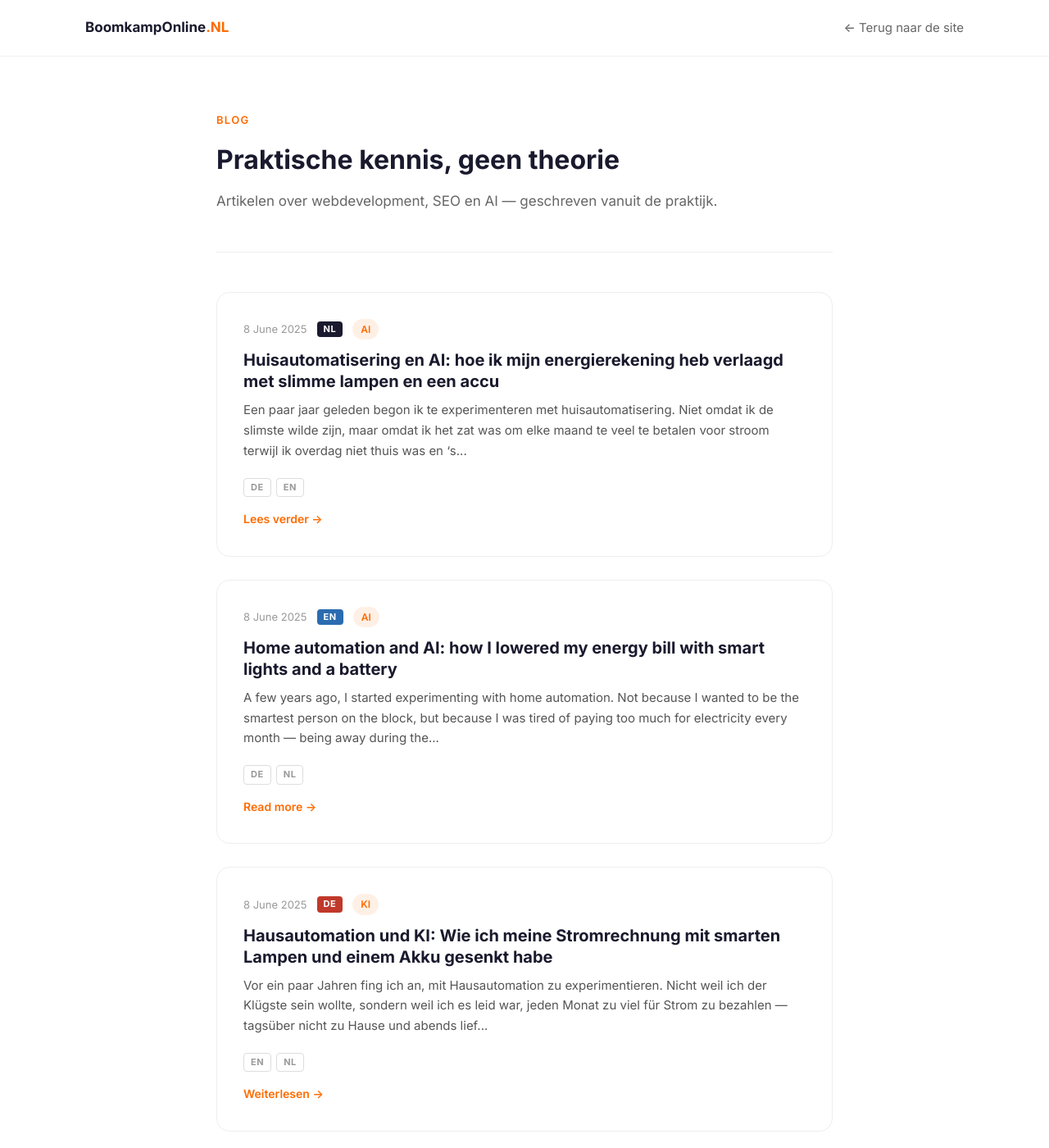
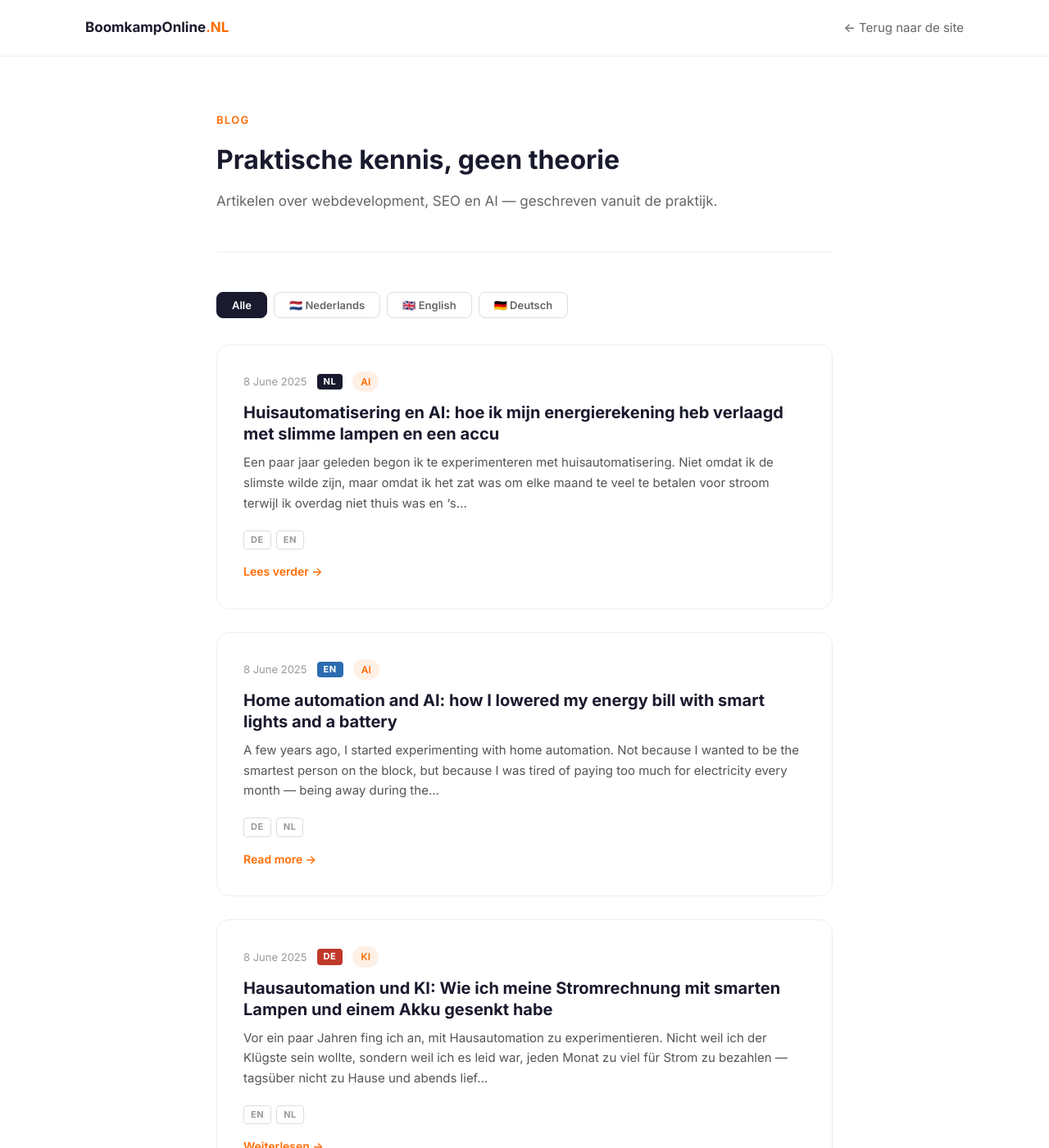
Before and after one commit to paulnl/boomkamponline.nl, a Jekyll site: the page built from blog/index.html, in a window 1280 px wide and 1400 px high. Shown: the whole window at 82% size. Built offline with Jekyll 4.4.1, drawn with Linux system fonts in a browser that asks for light colours.

Commit message:
Blog: taal-filter tabs (Alle/NL/EN/DE) met JS filtering

```diff
--- a/blog/index.html
+++ b/blog/index.html
@@ -85,6 +85,35 @@
     .blog-subtitle {
       font-size: 1.0625rem;
       color: #666;
+    }
+
+    /* Taalfilter tabs */
+    .lang-filters {
+      display: flex;
+      gap: 8px;
+      margin-bottom: 32px;
+      flex-wrap: wrap;
+    }
+    .lang-filter-btn {
+      font-size: 0.8125rem;
+      font-weight: 600;
+      padding: 7px 18px;
+      border-radius: 8px;
+      border: 1px solid #ddd;
+      background: transparent;
+      color: #666;
+      cursor: pointer;
+      transition: all 0.2s;
+      font-family: inherit;
+    }
+    .lang-filter-btn:hover {
+      border-color: #FF6B00;
+      color: #FF6B00;
+    }
+    .lang-filter-btn.active {
+      background: #1A1A2E;
+      color: #fff;
+      border-color: #1A1A2E;
     }
 
     /* Posts grid */
@@ -221,9 +250,17 @@
 
       <section class="posts-section">
         {% if site.posts.size > 0 %}
-        <div class="posts-grid">
+
+        <div class="lang-filters" role="tablist" aria-label="Filter op taal">
+          <button class="lang-filter-btn active" data-filter="all" role="tab" aria-selected="true">Alle</button>
+          <button class="lang-filter-btn" data-filter="nl" role="tab" aria-selected="false">🇳🇱 Nederlands</button>
+          <button class="lang-filter-btn" data-filter="en" role="tab" aria-selected="false">🇬🇧 English</button>
+          <button class="lang-filter-btn" data-filter="de" role="tab" aria-selected="false">🇩🇪 Deutsch</button>
+        </div>
+
+        <div class="posts-grid" id="posts-grid">
           {% for post in site.posts %}
-          <article class="post-card">
+          <article class="post-card" data-lang="{{ post.lang }}">
             <div class="post-meta">
               <span class="post-date">{{ post.date | date: "%-d %B %Y" }}</span>
               <span class="lang-badge {{ post.lang }}">{{ post.lang | upcase }}</span>
@@ -265,7 +302,55 @@
     </div>
   </main>
 
-  <footer class="footer">
+  <script>
+  (function() {
+    var filterBtns = document.querySelectorAll('.lang-filter-btn');
+    var posts = document.querySelectorAll('.post-card');
+    var grid = document.getElementById('posts-grid');
+
+    filterBtns.forEach(function(btn) {
+      btn.addEventListener('click', function() {
+        var lang = this.getAttribute('data-filter');
+
+        // Update active tab
+        filterBtns.forEach(function(b) {
+          b.classList.remove('active');
+          b.setAttribute('aria-selected', 'false');
+        });
+        this.classList.add('active');
+        this.setAttribute('aria-selected', 'true');
+
+        // Filter posts
+        var visibleCount = 0;
+        posts.forEach(function(post) {
+          if (lang === 'all' || post.getAttribute('data-lang') === lang) {
+            post.style.display = '';
+            visibleCount++;
+          } else {
+            post.style.display = 'none';
+          }
+        });
+
+        // Update no-results bericht
+        var noResults = grid.querySelector('.no-results');
+        if (visibleCount === 0) {
+          if (!noResults) {
+            noResults = document.createElement('div');
+            noResults.className = 'no-results';
+            noResults.style.cssText = 'text-align:center;padding:48px 0;color:#999;';
+            grid.appendChild(noResults);
+          }
+          var label = { nl: 'Nederlands', en: 'English', de: 'Deutsch' }[lang] || lang;
+          noResults.innerHTML = '<p>Geen artikelen in <strong>' + label + '</strong>.</p><p style="margin-top:8px">Probeer een andere taal.</p>';
+        } else if (noResults) {
+          noResults.remove();
+        }
+      });
+    });
+  })();
+</script>
+
+<footer class="footer">
     <p>
       <a href="/">boomkamponline.nl</a>
       &nbsp;&middot;&nbsp;
```
